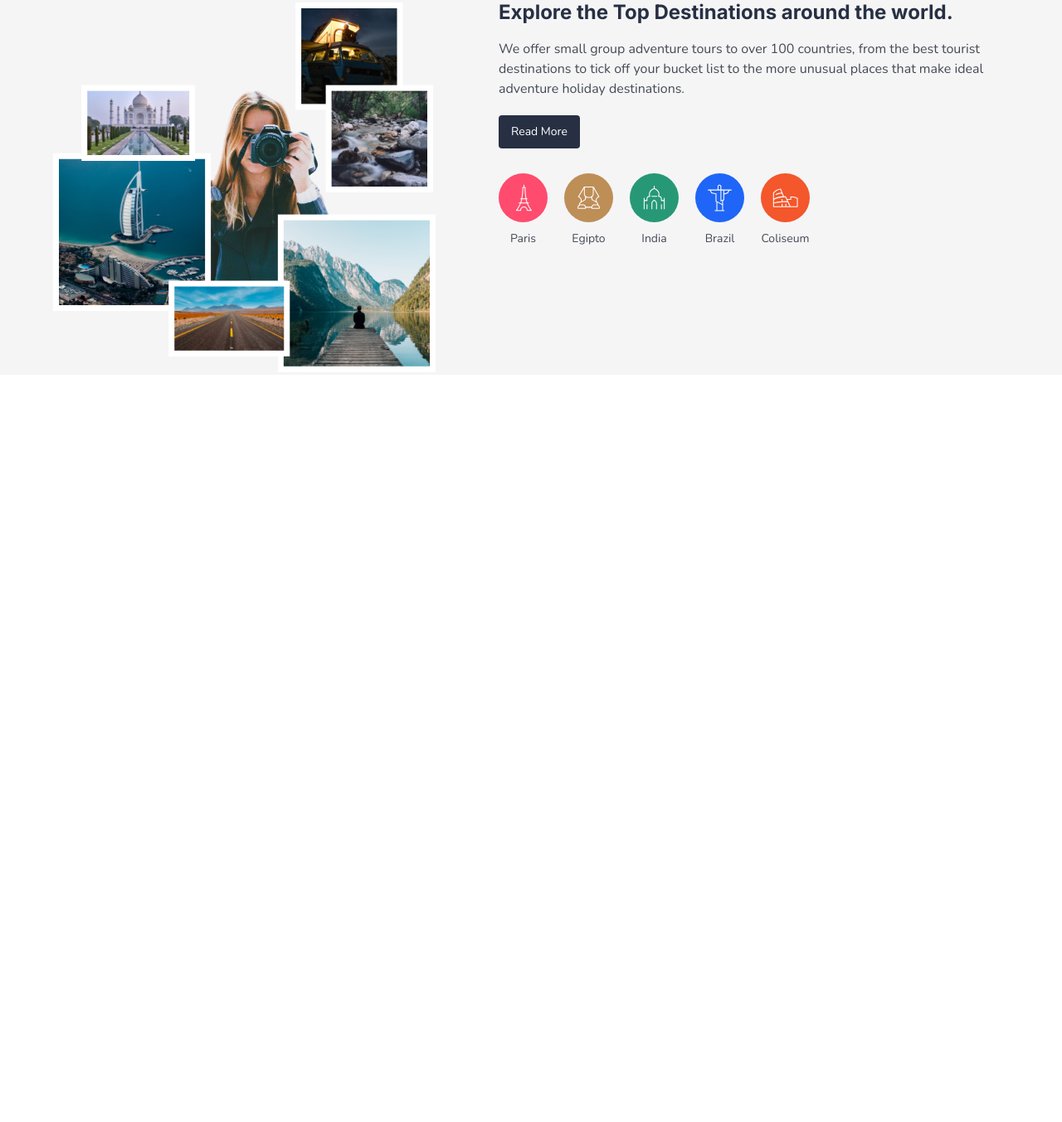
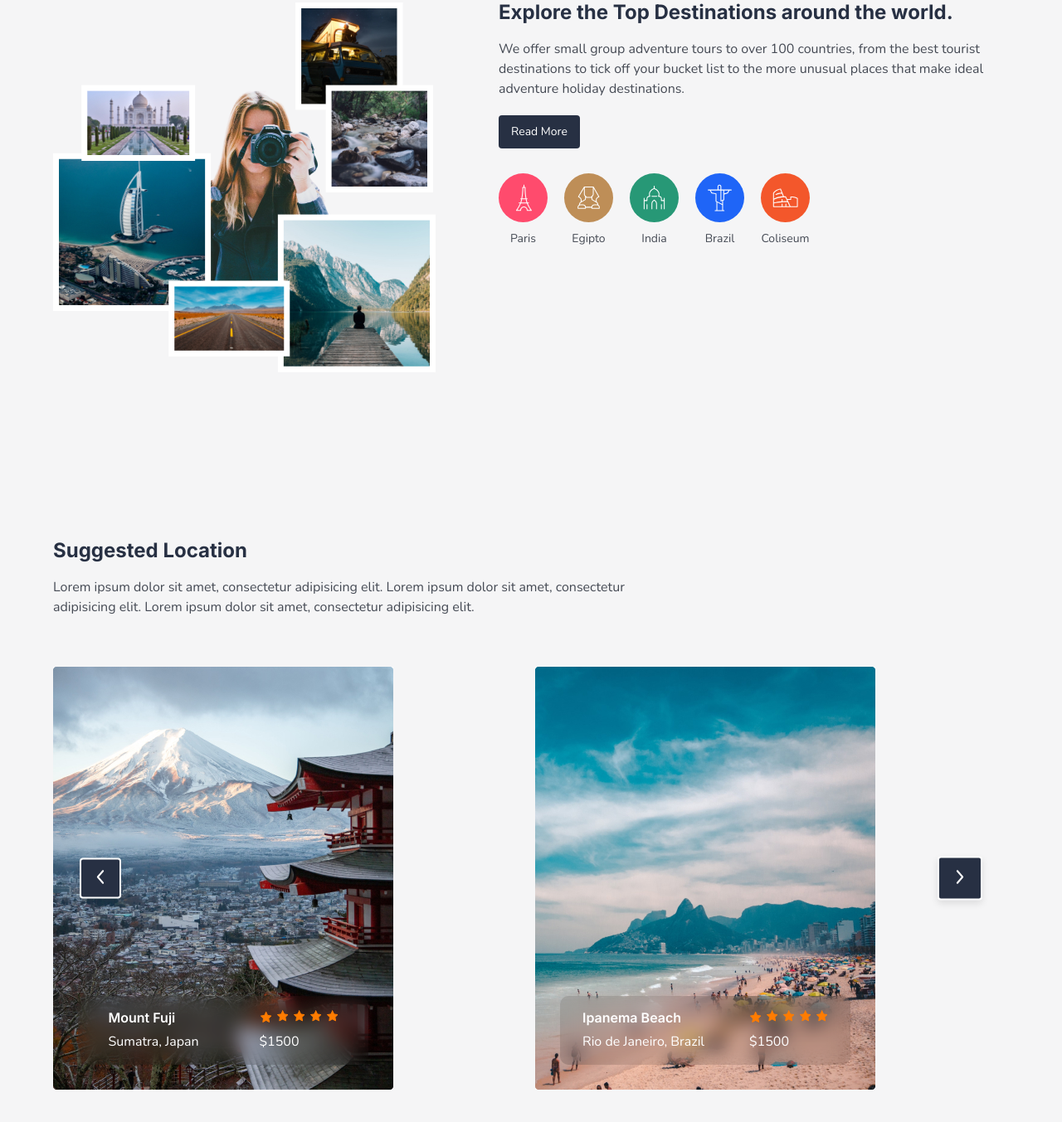
Before and after one commit to ExpertMicro/OGStudio-responsive-travel-website, a website built with Parcel: page index.html in a window 1280 px wide. Shown: the part 1592-2945 px from the top of the page at 83% size. Before the commit the page ends 2044 px from the top, so only its background shows below. Built offline with nearby package versions, Linux system fonts and the light colour scheme; files whose address does not match are found by name.

Commit message:
feito sessão suggested location

```diff
--- a/index.html
+++ b/index.html
@@ -8,6 +8,8 @@
     <link rel="preconnect" href="https://fonts.gstatic.com" crossorigin>
     <link href="https://fonts.googleapis.com/css2?family=Inter:wght@600;700&family=Nunito&display=swap" rel="stylesheet">
     <link rel="stylesheet" href="/sass/style.scss">
+    <link rel="stylesheet" href="node_modules/@glidejs/glide/dist/css/glide.core.min.css">
+    <link rel="stylesheet" href="node_modules/@glidejs/glide/dist/css/glide.theme.min.css">
   </head>
 
   <body>
@@ -125,7 +127,7 @@
 
     </main>
 
-    <section class="l-container bg-advantages__section">
+    <section class="l-container bg-section-advantages">
       <h3 class="advantages__title">Enjoy the Advantages</h3>
       <div class="c-advantages">
         <div class="c-advantages-descount">
@@ -229,6 +231,92 @@
         </div>
       </div>
     </section>
-    <script src="js/index.js"></script>
+
+    <section class="bg-section-suggested-location">
+      <div class="l-container">
+        <h3 class="section-location__title">Suggested Location</h3>
+        <p class="section-location__paragraph">Lorem ipsum dolor sit amet, consectetur adipisicing elit. Lorem ipsum dolor sit amet, consectetur adipisicing elit. Lorem ipsum dolor sit amet, consectetur adipisicing elit.</p>
+
+        <div class="glide">
+          <div data-glide-el="track" class="glide__track">
+            <div class="glide__slides">
+              <div class="glide__slide">
+                <div class="photo-destination-japan">
+                  <div class="bg-blur-destination">
+                    <div class="destination-country">
+                      <span class="destination">Mount Fuji</span>
+                      <span class="country">Sumatra, Japan</span>
+                    </div>
+                    <div class="price-rate">
+                      <span class="rate-stars">
+                        <img class="star" src="img/star-rate.svg" alt="Star rate">
+                        <img class="star" src="img/star-rate.svg" alt="Star rate">
+                        <img class="star" src="img/star-rate.svg" alt="Star rate">
+                        <img class="star" src="img/star-rate.svg" alt="Star rate">
+                        <img class="star" src="img/star-rate.svg" alt="Star rate">
+                      </span>
+                      <span class="price">$1500</span>
+                    </div>
+                  </div>
+                </div>
+
+              </div>
+              <div class="glide__slide">
+                <div class="photo-destination-brazil">
+                  <div class="bg-blur-destination">
+                    <div class="destination-country">
+                      <span class="destination">Ipanema Beach</span>
+                      <span class="country">Rio de Janeiro, Brazil</span>
+                    </div>
+                    <div class="price-rate">
+                      <span class="rate-stars">
+                        <img class="star" src="img/star-rate.svg" alt="Star rate">
+                        <img class="star" src="img/star-rate.svg" alt="Star rate">
+                        <img class="star" src="img/star-rate.svg" alt="Star rate">
+                        <img class="star" src="img/star-rate.svg" alt="Star rate">
+                        <img class="star" src="img/star-rate.svg" alt="Star rate">
+                      </span>
+                      <span class="price">$1500</span>
+                    </div>
+                  </div>
+                </div>
+              </div>
+              <div class="glide__slide">
+                <div class="photo-destination-new-york">
+                  <div class="bg-blur-destination">
+                    <div class="destination-country">
+                      <span class="destination">Manhattan</span>
+                      <span class="country">US, New York</span>
+                    </div>
+                    <div class="price-rate">
+                      <span class="rate-stars">
+                        <img class="star" src="img/star-rate.svg" alt="Star rate">
+                        <img class="star" src="img/star-rate.svg" alt="Star rate">
+                        <img class="star" src="img/star-rate.svg" alt="Star rate">
+                        <img class="star" src="img/star-rate.svg" alt="Star rate">
+                        <img class="star" src="img/star-rate.svg" alt="Star rate">
+                      </span>
+                      <span class="price">$1500</span>
+                    </div>
+                  </div>
+                </div>
+              </div>
+            </div>
+          </div>
+
+          <div class="glide__arrows" data-glide-el="controls">
+            <button class="glide__arrow glide__arrow--left" data-glide-dir="<">
+              <img src="img/arrow-left-white.svg" alt="Arrow left">
+            </button>
+            <button class="glide__arrow glide__arrow--right" data-glide-dir=">">
+              <img src="img/arrow-right-svg.svg" alt="arrow right">
+            </button>
+          </div>
+        </div>
+
+      </div>
+    </section>
+    <script src="node_modules/@glidejs/glide/dist/glide.min.js"></script>
+  <script type="module" src="/js/glide.js"></script>
   </body>
 </html>
--- /dev/null
+++ b/js/glide.js
@@ -0,0 +1,16 @@
+import Glide from '@glidejs/glide';
+const config = {
+  type: 'carousel',
+  perView: 3,
+  breakpoints: {
+		1400: {
+			perView: 2
+		},
+    950: {
+			perView: 1
+		}
+	}
+}
+
+new Glide(".glide", config).mount();
+//new Glide(".glide-carousel-testimonials", config).mount();
--- a/package.json
+++ b/package.json
@@ -26,5 +26,8 @@
   },
   "browserslist": [
     "last 2 Chrome versions"
-  ]
+  ],
+  "dependencies": {
+    "@glidejs/glide": "^3.5.2"
+  }
 }
--- a/sass/abstract/_variables-and-mixins.scss
+++ b/sass/abstract/_variables-and-mixins.scss
@@ -19,6 +19,7 @@ $bg-color-footer: #fff;
 $bg-color-intro: #f5f5f6;
 $bg-color-section-advantages: #ededf1;
 $bg-color-section-destination: #f5f5f6;
+$bg-color-suggested-location: #f5f5f6;
 $bg-color-section-testimonials: #e2d9d0;
 $bg-color-section-subscribe: #fff;
 $bg-content: #c0d0f1;
--- a/sass/layout/_section-advantages.scss
+++ b/sass/layout/_section-advantages.scss
@@ -1,4 +1,4 @@
-.bg-advantages__section {
+.bg-section-advantages {
   background: $bg-color-section-advantages;
 }
 
--- /dev/null
+++ b/sass/layout/_section-suggested-location.scss
@@ -0,0 +1,108 @@
+.bg-section-suggested-location {
+  background: $bg-color-suggested-location;
+  padding-top: 200px;
+  padding-bottom: 160px;
+}
+
+.section-location__title {
+  @include inter(24);
+}
+
+.section-location__paragraph {
+  @include nunito(16, 1.5em);
+  max-width: 700px;
+  margin-top: 20px;
+  margin-bottom: 60px;
+}
+
+.photo-destination-japan {
+  background: url(/img/japan.jpg) no-repeat center;
+  width: 410px;
+  height: 510px;
+  position: relative;
+}
+.photo-destination-brazil {
+  background: url(/img/beach-brazil.jpg) no-repeat center;
+  width: 410px;
+  height: 510px;
+  position: relative;
+}
+.photo-destination-new-york {
+  background: url(/img/new-york.jpg) no-repeat center;
+  width: 410px;
+  height: 510px;
+  position: relative;
+}
+
+.bg-blur-destination {
+  position: absolute;
+  display: flex;
+  justify-content: space-around;
+  align-items: center;
+  left: 0;
+  right: 0;
+  bottom: 30px;
+  margin-left: auto;
+  margin-right: auto;
+  border-radius: 10px;
+  width: 350px;
+  height: 83px;
+  background: rgba(0, 0, 0, 0.1);
+  backdrop-filter: blur(11px);
+}
+
+.destination {
+  display: block;
+  @include inter(16);
+  color: white;
+  margin-bottom: 10px;
+}
+
+.country {
+  display: block;
+  @include nunito(16, normal);
+  color: white;
+}
+
+.rate-stars {
+  display: flex;
+}
+
+.star + .star {
+  margin-left: 5px;
+  margin-bottom: 3px;
+}
+
+.price {
+  display: block;
+  @include nunito(16, normal);
+  color: white;
+  margin-top: 10px;
+}
+
+/* Glide Arrows Custom */
+.glide__arrows .glide__arrow--right {
+  background: $dark-blue;
+  padding-top: 14px;
+  padding-bottom: 14px;
+  padding-right: 20px;
+  padding-left: 20px;
+  border-color: $white;
+}
+
+.glide__arrows .glide__arrow--left {
+  background: $dark-blue;
+  padding-top: 12px;
+  padding-bottom: 12px;
+  padding-right: 18px;
+  padding-left: 18px;
+  border-color: $white;
+}
+
+.glide__arrows .glide__arrow--right:hover {
+  border-color: $color-description;
+}
+
+.glide__arrows .glide__arrow--left:hover {
+  border-color: $color-description;
+}
--- a/sass/style.scss
+++ b/sass/style.scss
@@ -47,6 +47,7 @@
 @import "layout/form";
 @import "layout/section-advantages";
 @import "layout/section-destination";
+@import "layout/section-suggested-location";
 // ==========================================================================
 
 
```
Also changed, not shown: js/index.js (deleted), sass/layout/_section-destination.scss (line endings or trailing spaces), 1 other file.
